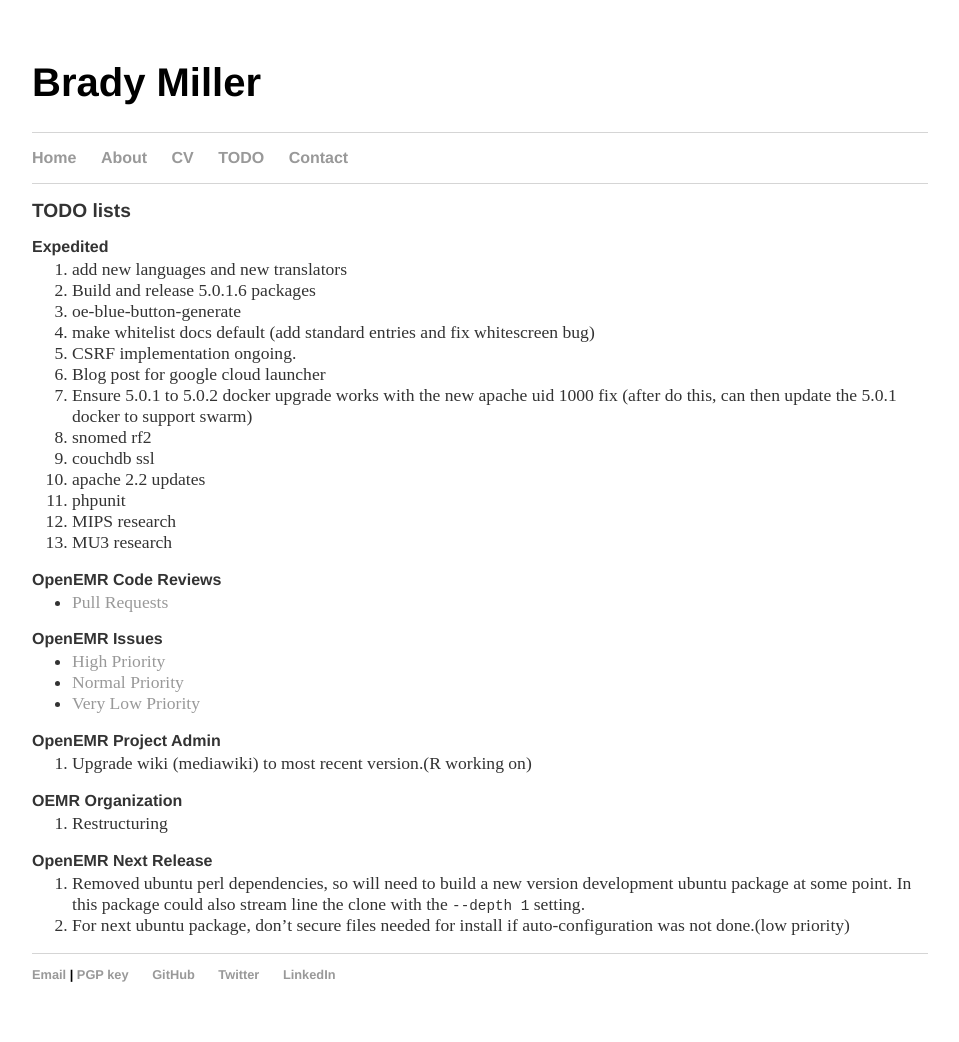
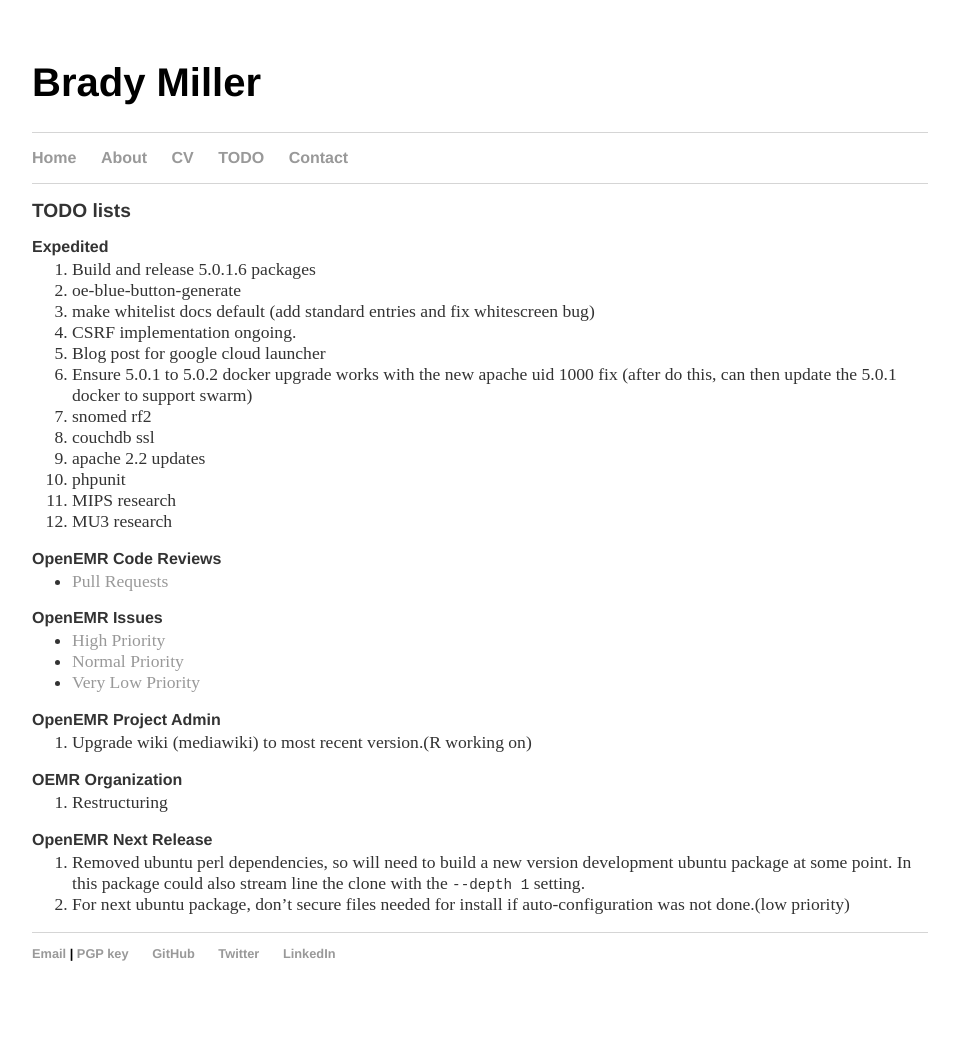
Before and after one commit to bradymiller/bradymiller.github.io, a Jekyll site: the page built from todo/index.md, in a window 1280 px wide. Shown: the whole page, without its empty margins (160-1119 px from the left). Built offline with Jekyll 4.4.1, drawn with Linux system fonts in a browser that asks for light colours; our own code applies the rules of GitHub Pages for plain Markdown files; after the commit the page ends 1021 px from its top, so only the background shows below that.

Commit message:
Update index.md

```diff
--- a/todo/index.md
+++ b/todo/index.md
@@ -4,7 +4,6 @@
 ## TODO lists
 
 ### Expedited
-1. add new languages and new translators
 1. Build and release 5.0.1.6 packages
 1. oe-blue-button-generate
 1. make whitelist docs default (add standard entries and fix whitescreen bug)
```
